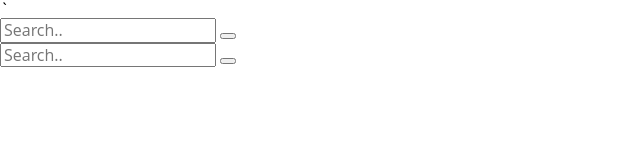
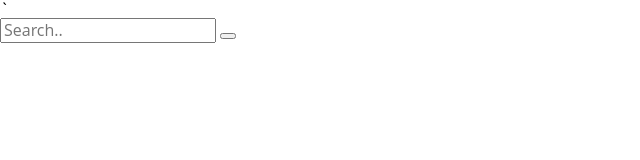
Before and after one commit to LauraRendon-Garcia/5.3HTML, a plain HTML site: page dev/index.html in a window 1280 px wide. Shown: the whole page, without its empty margins (0-640 px from the left). Drawn offline with nearby package versions, Linux system fonts and the light colour scheme; files that its build step writes are made by us from their sources; files whose address does not match are found by name.

Commit message:
Revert "edited search code"
This reverts commit cdc9f66e981be6113af6e9c18eb5e2fd2801039a.

```diff
--- a/dev/index.html
+++ b/dev/index.html
@@ -28,13 +28,7 @@
         </nav>
     </header>
 
-     <div class="topnav">
-                <div class="search-container">
-                  <form action="/action_page.php">
-                    <input type="text" placeholder="Search.." name="search">
-                    <button type="submit"><i class="fa fa-search"></i></button>
-                </div>
-            </div>
+
 </body>
 
  <!-- jQuery -->
```
Also changed, not shown: 2 other files.
